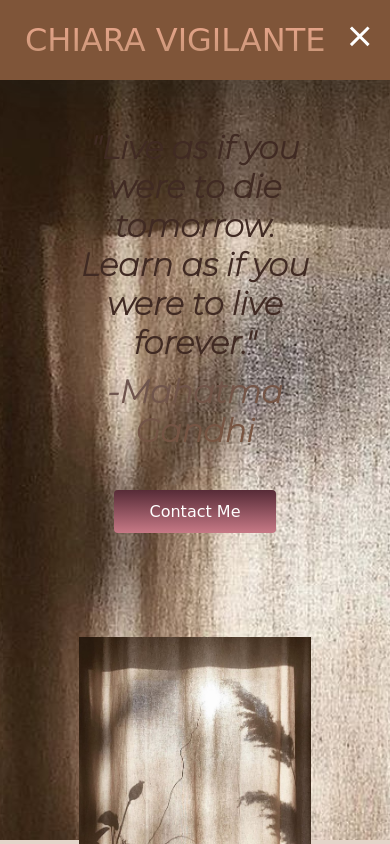
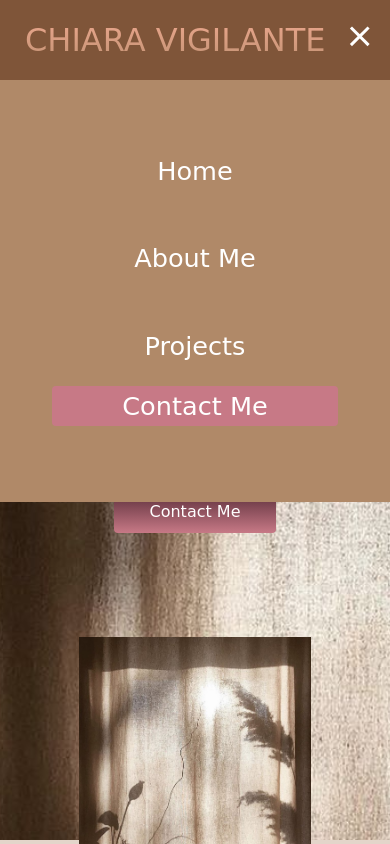
Before and after one commit to chiaravigi/portfolio, a plain HTML site: page index.html in a window 390 px wide. Both pictures are taken after a click on the element 359 px from the left and 36 px from the top of the page. Shown: the top 844 px of the page. Drawn offline with Linux system fonts and the light colour scheme; a web font is replaced by a local one.

Commit message:
fixed navbar

```diff
--- a/app.js
+++ b/app.js
@@ -1,7 +1,7 @@
-const menu = document.querySelector('#mobile-menu');
-const menuLinks = document.querySelector('.navbar__menu');
+const navbarToggle = document.getElementById("mobile-menu");
+const navbarMenu = document.querySelector(".navbar_menu");
 
-menu.addEventListener('click', function() {
-  menu.classList.toggle('is-active');
-  menuLinks.classList.toggle('active');
+navbarToggle.addEventListener("click", () => {
+  navbarToggle.classList.toggle("is-active");
+  navbarMenu.classList.toggle("active");
 });
--- a/styles.css
+++ b/styles.css
@@ -95,10 +95,6 @@
   color: #fff;
 }
 
-.button:hover {
-  background: #4837ff;
-  transition: all 0.3s ease;
-}
 
 .navbar_links:hover {
   color: #f77062;
@@ -171,7 +167,7 @@
     justify-content: center;
     align-items: center;
     width: 80%;
-    height: 80px;
+    height: 40px;
     margin: 0;
   }
 
```
